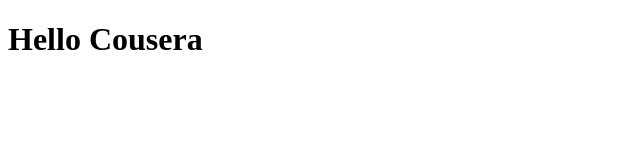
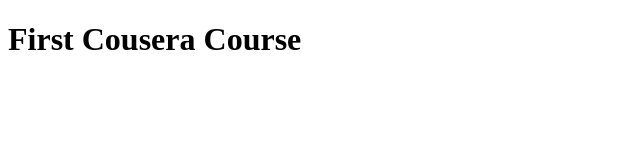
Before and after one commit to Lsinkololwe/cousera-angular, a plain HTML site: page index.html in a window 1280 px wide. Shown: the whole page, without its empty margins (0-640 px from the left). Drawn offline with Linux system fonts and the light colour scheme.

Commit message:
My first git app

```diff
--- a/index.html
+++ b/index.html
@@ -4,6 +4,6 @@
         <meta charset="utf-s">
     </head>
     <body>
-        <h1>Hello Cousera</h1>
+        <h1>First Cousera Course</h1>
     </body>
 </html>
```
